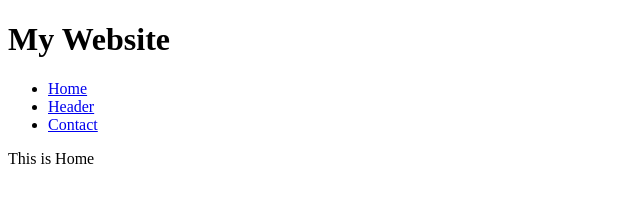
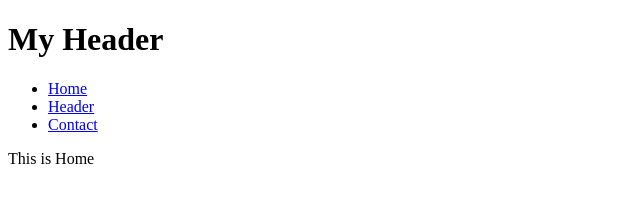
Before and after one commit to hafizurbagjan/headex, a plain HTML site: page index.html in a window 1280 px wide. Shown: the full height of the page, 0-640 px from the left. Drawn offline with nearby package versions, Linux system fonts and the light colour scheme.

Commit message:
Third Commit

```diff
--- a/header.html
+++ b/header.html
@@ -1,5 +1,5 @@
 <header>
-    <h1>My Website</h1>
+    <h1>My Header</h1>
     <nav>
         <ul>
             <li><a href="index.html">Home</a></li>
```
